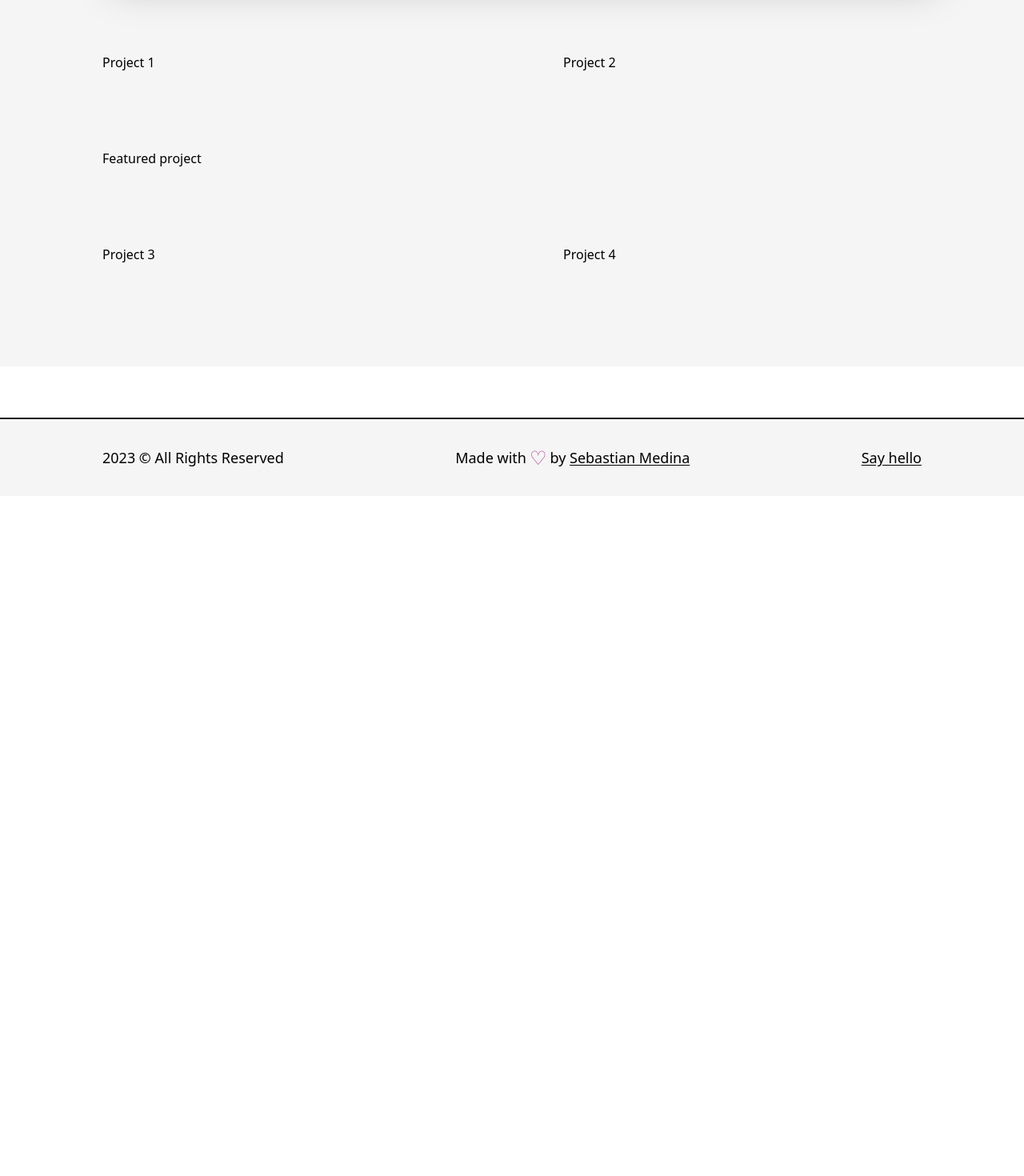
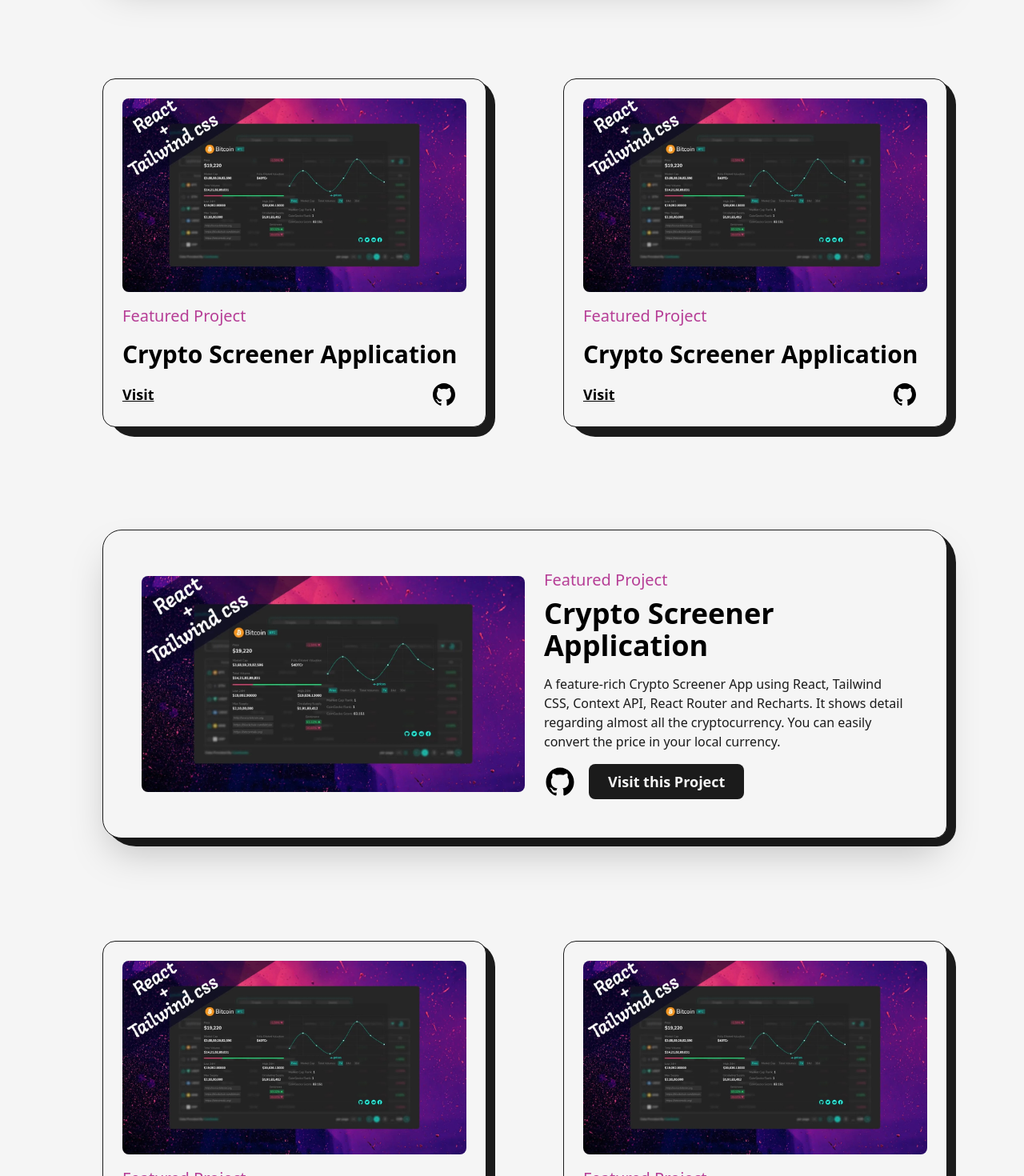
Before and after one commit to sebapch/portfolio3, a Next.js app: page /projects in a window 1280 px wide. Shown: the part 840-2310 px from the top of the page at 80% size. Before the commit the page ends 1460 px from the top, so only its background shows below. Built offline with nearby package versions, Linux system fonts and the light colour scheme.

Commit message:
articles

```diff
--- /dev/null
+++ b/src/app/articles/page.jsx
@@ -0,0 +1,59 @@
+import AnimatedText from "@/components/AnimatedText";
+import Layout from "@/components/Layout";
+import Head from "next/head";
+import Image from "next/image";
+import Link from "next/link";
+import React from "react";
+import article1 from '../../../public/images/articles/pagination.jpg'
+
+const FeaturedArticle = ({ img, title, time, summary, link }) => {
+  return (
+    <li>
+      <Link
+        href={link}
+        target="_blank"
+        className="w-full cursor-pointer overflow-hidden rounded-lg "
+      >
+        <Image src={img} alt={title} className="w-full h-auto" />
+      </Link>
+      <Link href={link} target="_blank">
+        <h2 className="capitalize text-2xl font-bold my-2">{title}</h2>
+      </Link>
+      <p className="text-sm mb-2 ">{summary}</p>
+      <span className="text-primary font-semibold">{time}</span>
+    </li>
+  );
+};
+
+const page = () => {
+  return (
+    <>
+      <Head>
+        <title>About Sebas | Articles</title>
+        <meta name="description" content="fullstack dev" />
+      </Head>
+      <main className="w-full mb-16 flex flex-col items-center justify-center overflow-hidden">
+        <Layout className="pt-16">
+          <AnimatedText
+            text="Words Can Change The World! "
+            className="mb-16 "
+          />
+          <ul className="grid grid-col-2 gap-16">
+            <li>
+              <FeaturedArticle
+                title="Build A Custom Pagination Component In Reactjs From Scratch"
+                img={article1}
+                link="/"
+                time="9 min read"
+                summary="Learn how to build a custom pagination component in ReactJS from scratch. Follow this step-by-step guide to integrate Pagination component in your ReactJS project."
+              />
+            </li>
+            <li>Featured Articles -1</li>
+          </ul>
+        </Layout>
+      </main>
+    </>
+  );
+};
+
+export default page;
--- a/src/app/projects/page.jsx
+++ b/src/app/projects/page.jsx
@@ -9,18 +9,27 @@ import project1 from "../../../public/images/projects/crypto-screener-cover-imag
 
 const FeaturedProject = ({ type, title, summary, img, link, github }) => {
   return (
-    <article className="w-full flex items-center justify-between
+    <article
+      className="w-full flex items-center justify-between relative rounded-br-2xl
     rounded-3xl border border-solid border-dark bg-light shadow-2xl p-12
-    ">
-      <Link href={link} target="_blank"
-      className="w-1/2 cursor-pointer overflow-hidden rounded-lg "
+    "
+    >
+      <div className="absolute top-0 -right-3 -z-10 w-[101%] h-[103%] rounded-[2.5rem] bg-dark rounded-br-3xl" />
+      <Link
+        href={link}
+        target="_blank"
+        className="w-1/2 cursor-pointer overflow-hidden rounded-lg "
       >
         <Image src={img} alt={title} className="w-full h-auto" />
       </Link>
 
       <div className="w-1/2 flex flex-col items-start justify-between pl-6">
         <span className="text-primary font-medium text-xl">{type}</span>
-        <Link href={link} target="_blank" className="hover:underline underline-offset-2">
+        <Link
+          href={link}
+          target="_blank"
+          className="hover:underline underline-offset-2"
+        >
           <h2 className="my-2 w-full text-left text-4xl font-bold ">{title}</h2>
         </Link>
         <p className="my-2 font-medium text-dark">{summary}</p>
@@ -28,7 +37,11 @@ const FeaturedProject = ({ type, title, summary, img, link, github }) => {
           <Link href={github} target="_blank" className="w-10">
             <GithubIcon />
           </Link>
-          <Link href={link} target="_blank" className="ml-4 rounded-lg bg-dark text-light p-2 px-6 text-lg font-semibold">
+          <Link
+            href={link}
+            target="_blank"
+            className="ml-4 rounded-lg bg-dark text-light p-2 px-6 text-lg font-semibold"
+          >
             Visit this Project
           </Link>
         </div>
@@ -37,33 +50,48 @@ const FeaturedProject = ({ type, title, summary, img, link, github }) => {
   );
 };
 
-const Project = ({type, title, img, link, github}) => {
-  return(
-    <article>
-      <Link href={link} target="_blank"
-      className="w-1/2 cursor-pointer overflow-hidden rounded-lg "
+const Project = ({ type, title, img, link, github }) => {
+  return (
+    <article className="w-full flex flex-col items-center justify-center rounded-2xl border border-solid border-dark bg-light p-6 relative">
+      <div className="absolute top-0 -right-3 -z-10 w-[101%] h-[103%] rounded-[2rem] bg-dark rounded-br-3xl" />
+      <Link
+        href={link}
+        target="_blank"
+        className="w-full cursor-pointer overflow-hidden rounded-lg "
       >
         <Image src={img} alt={title} className="w-full h-auto" />
       </Link>
 
-      <div className="w-1/2 flex flex-col items-start justify-between pl-6">
+      <div className="w-full flex flex-col items-start justify-between mt-4">
         <span className="text-primary font-medium text-xl">{type}</span>
-        <Link href={link} target="_blank" className="hover:underline underline-offset-2">
-          <h2 className="my-2 w-full text-left text-4xl font-bold ">{title}</h2>
-        </Link>
-        <p className="my-2 font-medium text-dark">{summary}</p>
-        <div className="mt-2 flex items-center ">
-          <Link href={github} target="_blank" className="w-10">
-            <GithubIcon />
+
+        <div className="mt-2 flex flex-col items-center ">
+          <Link
+            href={link}
+            target="_blank"
+            className="hover:underline underline-offset-2"
+          >
+            <h2 className="my-2 w-full text-left text-3xl font-bold ">
+              {title}
+            </h2>
           </Link>
-          <Link href={link} target="_blank" className="ml-4 rounded-lg bg-dark text-light p-2 px-6 text-lg font-semibold">
-            Visit Project
-          </Link>
+          <div className="w-full mt-2 flex items-center justify-between">
+            <Link
+              href={link}
+              target="_blank"
+              className="text-lg font-semibold underline"
+            >
+              Visit
+            </Link>
+            <Link href={github} target="_blank" className="w-8">
+              <GithubIcon />
+            </Link>
+          </div>
         </div>
       </div>
     </article>
-  )
-}
+  );
+};
 
 const page = () => {
   return (
@@ -74,9 +102,12 @@ const page = () => {
       </Head>
       <main className="w-full mb-16 flex flex-col items-center justify-center">
         <Layout className="pt-16">
-          <AnimatedText text="Imagination Trumps Knowledge!" className="mb-16 " />
+          <AnimatedText
+            text="Imagination Trumps Knowledge!"
+            className="mb-16 "
+          />
 
-          <div className="grid grid-cols-12 gap-24">
+          <div className="grid grid-cols-12 gap-24 gap-y-32">
             <div className="col-span-12">
               <FeaturedProject
                 title="Crypto Screener Application"
@@ -89,11 +120,66 @@ const page = () => {
                 type="Featured Project"
               />
             </div>
-            <div className="col-span-6">Project 1</div>
-            <div className="col-span-6">Project 2</div>
-            <div className="col-span-12">Featured project</div>
-            <div className="col-span-6">Project 3</div>
-            <div className="col-span-6">Project 4</div>
+            <div className="col-span-6">
+              <Project
+                title="Crypto Screener Application"
+                img={project1}
+                summary=" A feature-rich Crypto Screener App using React, Tailwind CSS, Context API, React Router and Recharts.
+                    It shows detail regarding almost all the cryptocurrency. You can easily convert the price in your
+                    local currency."
+                link="/"
+                github=""
+                type="Featured Project"
+              />
+            </div>
+            <div className="col-span-6">
+              <Project
+                title="Crypto Screener Application"
+                img={project1}
+                summary=" A feature-rich Crypto Screener App using React, Tailwind CSS, Context API, React Router and Recharts.
+                    It shows detail regarding almost all the cryptocurrency. You can easily convert the price in your
+                    local currency."
+                link="/"
+                github=""
+                type="Featured Project"
+              />
+            </div>
+            <div className="col-span-12">
+              <FeaturedProject
+                title="Crypto Screener Application"
+                img={project1}
+                summary=" A feature-rich Crypto Screener App using React, Tailwind CSS, Context API, React Router and Recharts.
+                    It shows detail regarding almost all the cryptocurrency. You can easily convert the price in your
+                    local currency."
+                link="/"
+                github=""
+                type="Featured Project"
+              />
+            </div>
+            <div className="col-span-6">
+              <Project
+                title="Crypto Screener Application"
+                img={project1}
+                summary=" A feature-rich Crypto Screener App using React, Tailwind CSS, Context API, React Router and Recharts.
+                    It shows detail regarding almost all the cryptocurrency. You can easily convert the price in your
+                    local currency."
+                link="/"
+                github=""
+                type="Featured Project"
+              />
+            </div>
+            <div className="col-span-6">
+              <Project
+                title="Crypto Screener Application"
+                img={project1}
+                summary=" A feature-rich Crypto Screener App using React, Tailwind CSS, Context API, React Router and Recharts.
+                    It shows detail regarding almost all the cryptocurrency. You can easily convert the price in your
+                    local currency."
+                link="/"
+                github=""
+                type="Featured Project"
+              />
+            </div>
           </div>
         </Layout>
       </main>
```
Also changed, not shown: public/images/articles/pagination.jpg (renamed from public/images/articles/pagination component in reactjs.jpg).
